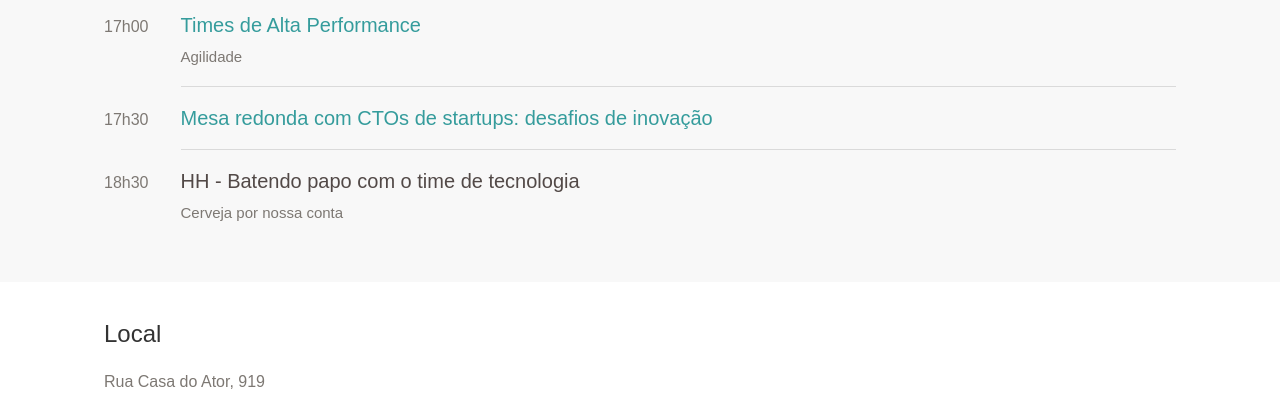
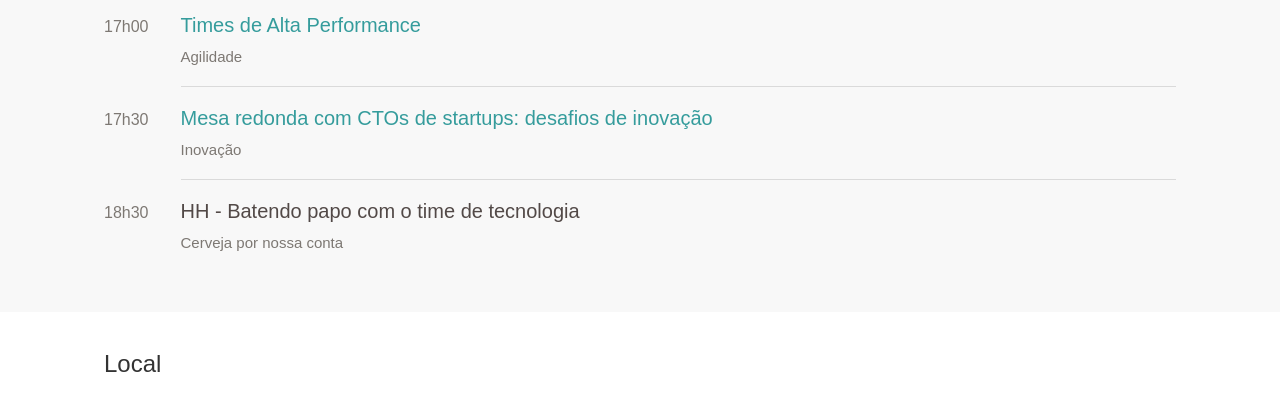
Before and after one commit to elo7/eventos-software-fora-de-serie, a website: page software-fora-de-serie/index.html in a window 1280 px wide. Shown: the part 1877-2274 px from the top of the page. Drawn offline with Linux system fonts and the light colour scheme; a web font is replaced by a local one.

Commit message:
Atualizando assunto da sessao de CTOs

```diff
--- a/software-fora-de-serie/index.html
+++ b/software-fora-de-serie/index.html
@@ -529,6 +529,12 @@
 					<h3 class='nome'>
 						<a href='#dialogo-ctos' itemprop='url'>Mesa redonda com CTOs de startups: desafios de inovação</a>
 					</h3>
+					<span class='area' itemprop='offers' itemscope itemtype='http://schema.org/Offer'>
+						Inovação
+						<meta itemprop='description' content='FREE'>
+						<meta itemprop='price' content='0'>
+						<meta itemprop='priceCurrency' content='BRL'>
+					</span>
 				</div>
 				<section class='dialogo container' id='dialogo-ctos'>
 					<a href='#inicio' class='fechar'>
```
